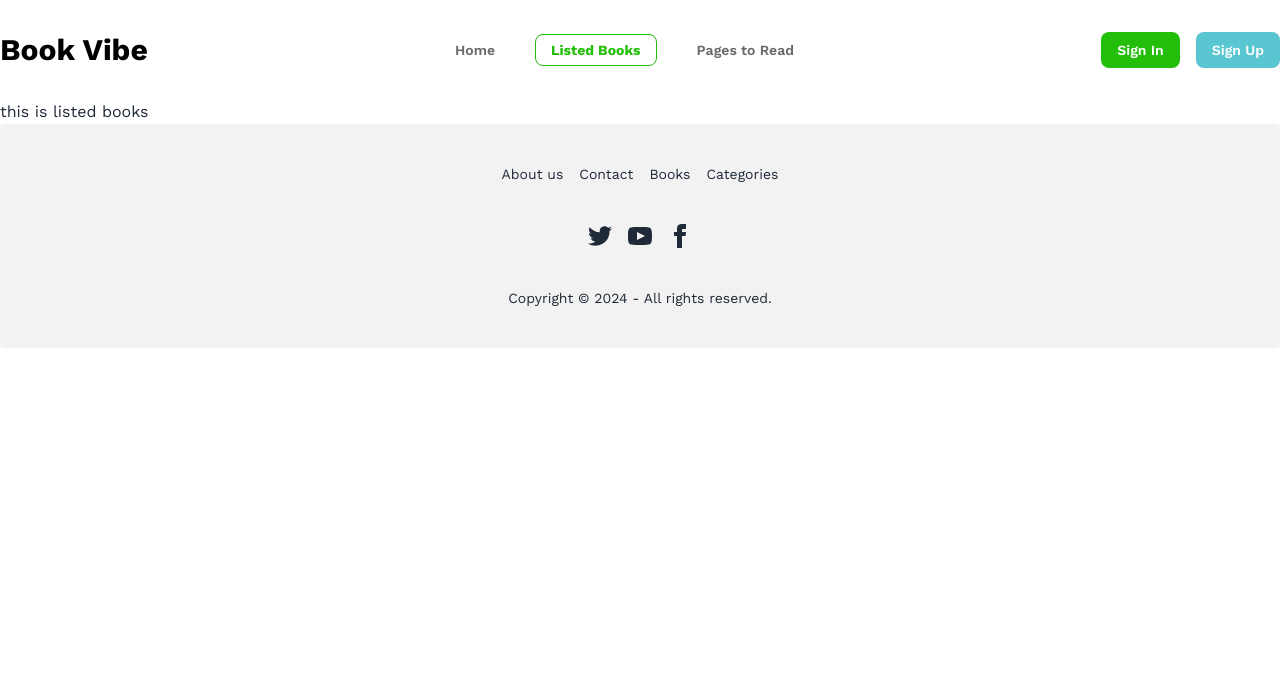
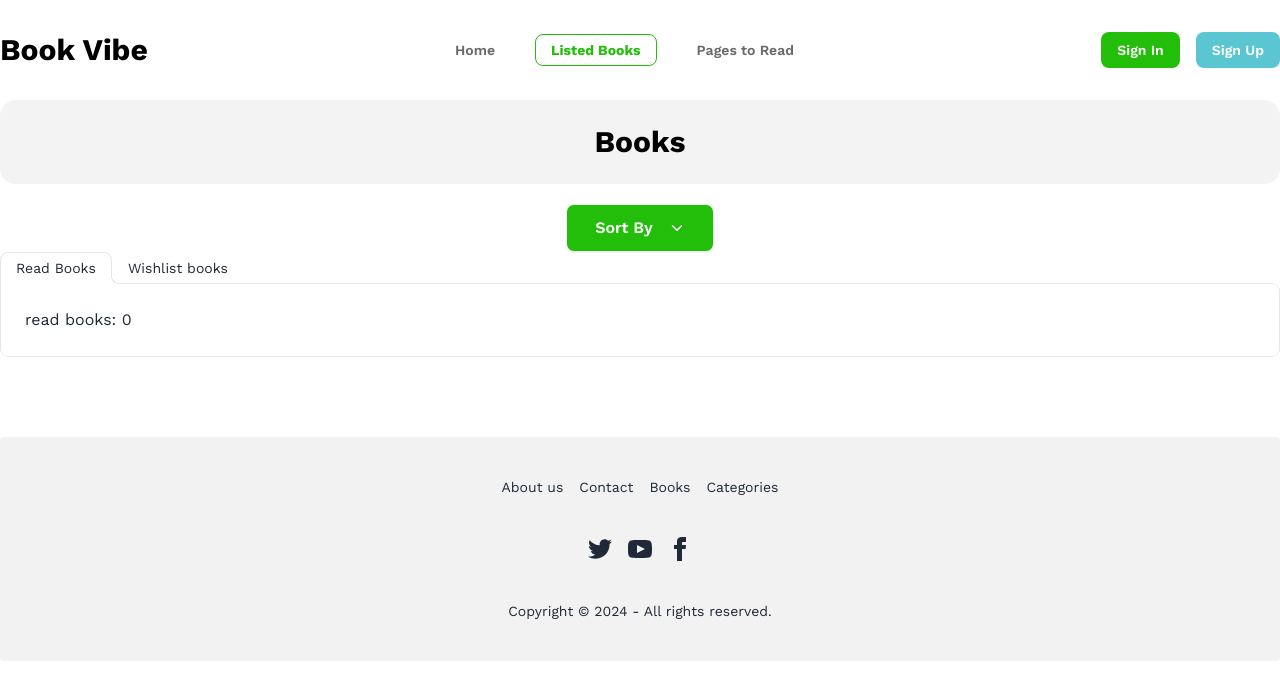
Before and after one commit to Saeedullah15/book-review, a React (Vite) app: page /listedBooks in a window 1280 px wide. Shown: the top 700 px of the page. Built offline with nearby package versions, Linux system fonts and the light colour scheme.

Commit message:
sort by dropdownd added, extracted book data from localstorage, tab added for listed books

```diff
--- a/src/components/BookDetails/BookDetails.jsx
+++ b/src/components/BookDetails/BookDetails.jsx
@@ -3,9 +3,12 @@ import { FiHash } from "react-icons/fi";
 import { useLoaderData, useParams } from 'react-router-dom';
 import { ToastContainer } from 'react-toastify';
 import 'react-toastify/dist/ReactToastify.css';
-import { saveBookIdForRead, saveBookIdForWish } from '../../utilities/localStorage';
+import { getBookIdForRead, getBookIdForWish, saveBookIdForRead, saveBookIdForWish } from '../../utilities/localStorage';
 
 const BookDetails = () => {
+    // const [allRead, setAllRead] = useState([])
+    // const [allWish, setAllWish] = useState([])
+
     const allBooksData = useLoaderData();
     const { bookId } = useParams();
 
@@ -14,10 +17,21 @@ const BookDetails = () => {
 
     const handleRead = () => {
         saveBookIdForRead(bookId);
+        const readIds = getBookIdForRead();
+        // setAllRead(readIds);
+        // console.log(allRead);
+        // console.log(allWish);
+        // if (allRead.includes(bookId)) {
+        //     const filteredWish = allWish.filter(eachWish => eachWish !== bookId);
+        //     setAllWish(filteredWish);
+        // }
+
     }
 
     const handleWishlist = () => {
         saveBookIdForWish(bookId);
+        const wishIds = getBookIdForWish();
+        // setAllWish(wishIds);
     }
 
     return (
--- a/src/components/ListedBooks/ListedBooks.jsx
+++ b/src/components/ListedBooks/ListedBooks.jsx
@@ -1,9 +1,45 @@
 import React from 'react';
+import { IoIosArrowDown } from "react-icons/io";
+import { useLoaderData } from 'react-router-dom';
+import { getBookIdForRead, getBookIdForWish } from '../../utilities/localStorage';
 
 const ListedBooks = () => {
+    const allBooksData = useLoaderData();
+    const readIds = getBookIdForRead();
+    const wishIds = getBookIdForWish();
+
+    const readBooksData = allBooksData.filter(book => readIds.includes(book.bookId));
+    const wishBooksData = allBooksData.filter(book => wishIds.includes(book.bookId));
+    // console.log(readBooksData, wishBooksData);
+
     return (
-        <div>
-            <h3>this is listed books</h3>
+        <div className='mb-20'>
+            <h3 className='text-center text-black text-3xl font-bold bg-[#1313130D] rounded-2xl py-6 mb-5'>Books</h3>
+            <div className='max-w-fit mx-auto'>
+                <details className="dropdown">
+                    <summary className="btn text-base text-white bg-[#23BE0A] hover:bg-[#23BE0A] rounded-lg px-7">
+                        Sort By<IoIosArrowDown className='text-base ml-2' />
+                    </summary>
+                    <ul className="dropdown-content text-[#13131388] text-sm bg-[#dedede] rounded-lg z-[1] w-[147px] p-3 font-semibold space-y-2">
+                        <li><a>Rating</a></li>
+                        <li><a>Number of pages</a></li>
+                        <li><a>Published year</a></li>
+                    </ul>
+                </details>
+            </div>
+            <div>
+                <div role="tablist" className="tabs tabs-lifted">
+                    <input type="radio" name="my_tabs_2" role="tab" className="tab" aria-label="Read Books" defaultChecked />
+                    <div role="tabpanel" className="tab-content bg-base-100 border-base-300 rounded-lg p-6">
+                        <h2>read books: {readBooksData.length}</h2>
+                    </div>
+
+                    <input type="radio" name="my_tabs_2" role="tab" className="tab" aria-label="Wishlist books" />
+                    <div role="tabpanel" className="tab-content bg-base-100 border-base-300 rounded-lg p-6">
+                        <h2>wish books: {wishBooksData.length}</h2>
+                    </div>
+                </div>
+            </div>
         </div>
     );
 };
--- a/src/main.jsx
+++ b/src/main.jsx
@@ -23,6 +23,7 @@ const router = createBrowserRouter([
             {
                 path: "/listedBooks",
                 element: <ListedBooks></ListedBooks>,
+                loader: () => fetch("books.json"),
             },
             {
                 path: "/pagesToRead",
--- a/src/utilities/localStorage.js
+++ b/src/utilities/localStorage.js
@@ -12,13 +12,14 @@ const getBookIdForRead = () => {
 }
 const saveBookIdForRead = (id) => {
     const storedIds = getBookIdForRead();
+    const wishIds = getBookIdForWish();
     if (!storedIds.includes(id)) {
         storedIds.push(id);
         localStorage.setItem("readIds", JSON.stringify(storedIds));
         toast.success("added to your reading list!");
     }
     else {
-        toast.warn("already been added to your reading list! can not add same book more than once!!");
+        toast.warn("already been added to your reading list! you can not add the same book more than once!!");
     }
 }
 
@@ -41,7 +42,7 @@ const saveBookIdForWish = (id) => {
         toast.success("added to your wishlist!");
     }
     else {
-        toast.warn("already been added to your wishlist! can not add same book more than once!!");
+        toast.warn("already been added to your wishlist! you can not add the same book more than once!!");
     }
 }
 
```
Also changed, not shown: 1 other file (tests, documents, lock files or other folders).
